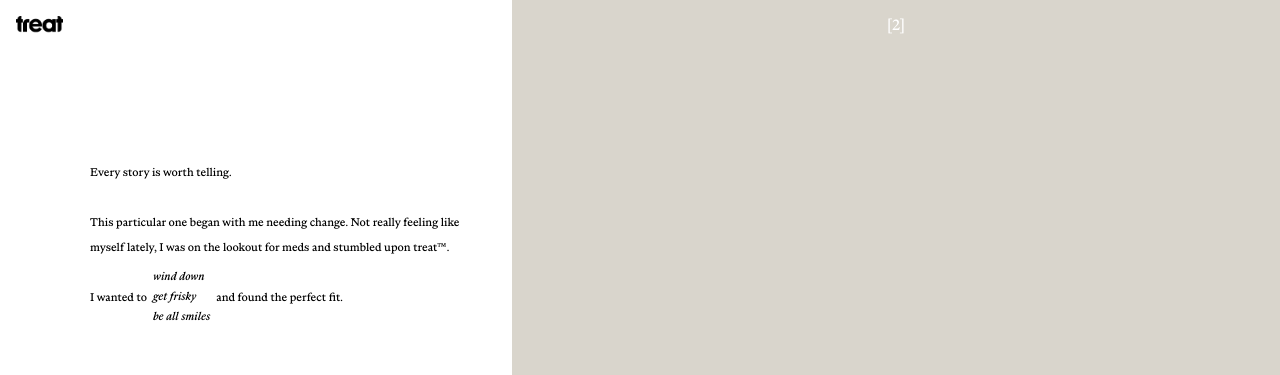
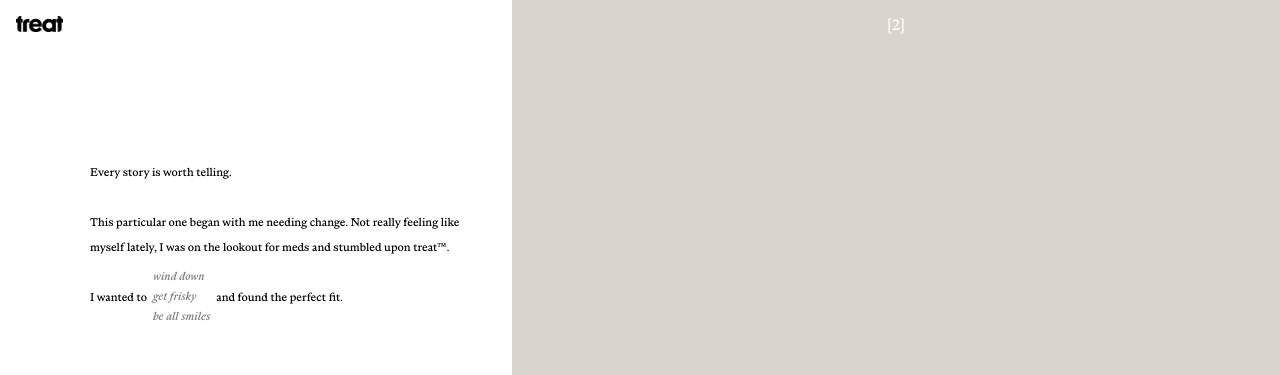
Before and after one commit to saadondaniella/configurator, a React (Vite) app: page / in a window 1280 px wide. Shown: the top 375 px of the page. Built offline with nearby package versions, Linux system fonts and the light colour scheme; no server answers.

Commit message:
Add hover effect to size options

```diff
--- a/src/App.css
+++ b/src/App.css
@@ -18,15 +18,23 @@ body,
   height: 100vh;
 }
 
-.app-logo {
+.app-logo-button {
   position: absolute;
   top: 16px;
   left: 16px;
 
+  padding: 0;
+  border: 0;
+  background: transparent;
+  cursor: pointer;
+
+  z-index: 10;
+}
+
+.app-logo {
+  display: block;
   width: 47px;
   height: auto;
-
-  z-index: 10;
 }
 
 /* STORY PANEL */
@@ -110,6 +118,14 @@ body,
 .color-options .text-button,
 .size-options .text-button {
   text-decoration: none;
+  opacity: 0.5;
+}
+
+.mood-options .text-button:hover,
+.form-options .text-button:hover,
+.color-options .text-button:hover,
+.size-options .text-button:hover {
+  opacity: 1;
 }
 
 /* TEXT BUTTONS */
--- a/src/App.jsx
+++ b/src/App.jsx
@@ -10,10 +10,30 @@ function App() {
   const [size, setSize] = useState(null);
   const [previewForm, setPreviewForm] = useState(null);
   const [previewColor, setPreviewColor] = useState(null);
+  const [previewSize, setPreviewSize] = useState(null);
+  const [resetKey, setResetKey] = useState(0);
+
+  function handleReset() {
+    setMood(null);
+    setForm(null);
+    setColor(null);
+    setSize(null);
+    setPreviewForm(null);
+    setPreviewColor(null);
+    setPreviewSize(null);
+    setResetKey((currentKey) => currentKey + 1);
+  }
 
   return (
     <main className="app">
-      <img className="app-logo" src="/logo/treat-logo.png" alt="treat" />
+      <button
+        className="app-logo-button"
+        type="button"
+        aria-label="Start over"
+        onClick={handleReset}
+      >
+        <img className="app-logo" src="/logo/treat-logo.png" alt="treat" />
+      </button>
 
       <StoryPanel
         mood={mood}
@@ -26,6 +46,8 @@ function App() {
         setSize={setSize}
         onFormPreview={setPreviewForm}
         onColorPreview={setPreviewColor}
+        onSizePreview={setPreviewSize}
+        resetKey={resetKey}
       />
 
       <ThreeScene
@@ -34,6 +56,7 @@ function App() {
         size={size}
         previewForm={previewForm}
         previewColor={previewColor}
+        previewSize={previewSize}
       />
     </main>
   );
--- a/src/component/StoryPanel.jsx
+++ b/src/component/StoryPanel.jsx
@@ -1,4 +1,4 @@
-import { useState } from "react";
+import { useEffect, useState } from "react";
 
 function StoryPanel({
   mood,
@@ -11,11 +11,26 @@ function StoryPanel({
   setSize,
   onFormPreview,
   onColorPreview,
+  onSizePreview,
+  resetKey,
 }) {
+  const formLabels = {
+    round: "circle",
+    heart: "heart",
+    capsule: "oval",
+  };
+
   const [showMoodOptions, setShowMoodOptions] = useState(true);
   const [showFormOptions, setShowFormOptions] = useState(true);
   const [showColorOptions, setShowColorOptions] = useState(true);
   const [showSizeOptions, setShowSizeOptions] = useState(true);
+
+  useEffect(() => {
+    setShowMoodOptions(true);
+    setShowFormOptions(true);
+    setShowColorOptions(true);
+    setShowSizeOptions(true);
+  }, [resetKey]);
 
   function handleMoodSelect(selectedMood) {
     setMood(selectedMood);
@@ -38,6 +53,7 @@ function StoryPanel({
 
   function handleSizeSelect(selectedSize) {
     setSize(selectedSize);
+    onSizePreview(null);
     setShowSizeOptions(false);
   }
 
@@ -66,9 +82,10 @@ function StoryPanel({
           )}
 
           {showMoodOptions && (
-            <div className="mood-options fade-in">
+            <div className="mood-options">
               <button
                 className="text-button"
+                style={{ order: mood === "wind down" ? -1 : 0 }}
                 onClick={() => handleMoodSelect("wind down")}
               >
                 wind down
@@ -76,6 +93,7 @@ function StoryPanel({
 
               <button
                 className="text-button"
+                style={{ order: mood === "get frisky" ? -1 : 0 }}
                 onClick={() => handleMoodSelect("get frisky")}
               >
                 get frisky
@@ -83,6 +101,7 @@ function StoryPanel({
 
               <button
                 className="text-button"
+                style={{ order: mood === "be all smiles" ? -1 : 0 }}
                 onClick={() => handleMoodSelect("be all smiles")}
               >
                 be all smiles
@@ -105,16 +124,16 @@ function StoryPanel({
                 className="text-button"
                 onClick={() => setShowFormOptions(true)}
               >
-                {form}
+                {formLabels[form]}
               </button>
             )}
 
             {showFormOptions && (
-              <div className="form-options fade-in">
+              <div className="form-options">
                 <button
                   className="text-button"
-                  onClick={() => handleFormSelect("round")}
-                  onMouseEnter={() => onFormPreview("round")}
+                  onClick={() => handleFormSelect("capsule")}
+                  onMouseEnter={() => onFormPreview("capsule")}
                   onMouseLeave={() => onFormPreview(null)}
                 >
                   oval
@@ -131,8 +150,8 @@ function StoryPanel({
 
                 <button
                   className="text-button"
-                  onClick={() => handleFormSelect("capsule")}
-                  onMouseEnter={() => onFormPreview("capsule")}
+                  onClick={() => handleFormSelect("round")}
+                  onMouseEnter={() => onFormPreview("round")}
                   onMouseLeave={() => onFormPreview(null)}
                 >
                   circle
@@ -142,8 +161,8 @@ function StoryPanel({
           </div>
 
           <span>
-            options, I finally settled on {form || "a"} shaped treat. The pill
-            was almost complete.
+            options, I finally settled on {formLabels[form] || "a"} shaped
+            treat. The pill was almost complete.
           </span>
         </div>
       )}
@@ -164,9 +183,10 @@ function StoryPanel({
             )}
 
             {showColorOptions && (
-              <div className="color-options fade-in">
+              <div className="color-options">
                 <button
                   className="text-button"
+                  style={{ order: color === "red" ? -1 : 0 }}
                   onClick={() => handleColorSelect("red")}
                   onMouseEnter={() => onColorPreview("red")}
                   onMouseLeave={() => onColorPreview(null)}
@@ -176,6 +196,7 @@ function StoryPanel({
 
                 <button
                   className="text-button"
+                  style={{ order: color === "blue" ? -1 : 0 }}
                   onClick={() => handleColorSelect("blue")}
                   onMouseEnter={() => onColorPreview("blue")}
                   onMouseLeave={() => onColorPreview(null)}
@@ -185,6 +206,7 @@ function StoryPanel({
 
                 <button
                   className="text-button"
+                  style={{ order: color === "beige" ? -1 : 0 }}
                   onClick={() => handleColorSelect("beige")}
                   onMouseEnter={() => onColorPreview("beige")}
                   onMouseLeave={() => onColorPreview(null)}
@@ -213,24 +235,33 @@ function StoryPanel({
             )}
 
             {showSizeOptions && (
-              <div className="size-options fade-in">
+              <div className="size-options">
                 <button
                   className="text-button"
+                  style={{ order: size === "2x3" ? -1 : 0 }}
                   onClick={() => handleSizeSelect("2x3")}
+                  onMouseEnter={() => onSizePreview("2x3")}
+                  onMouseLeave={() => onSizePreview(null)}
                 >
                   2x3
                 </button>
 
                 <button
                   className="text-button"
+                  style={{ order: size === "2x4" ? -1 : 0 }}
                   onClick={() => handleSizeSelect("2x4")}
+                  onMouseEnter={() => onSizePreview("2x4")}
+                  onMouseLeave={() => onSizePreview(null)}
                 >
                   2x4
                 </button>
 
                 <button
                   className="text-button"
+                  style={{ order: size === "2x5" ? -1 : 0 }}
                   onClick={() => handleSizeSelect("2x5")}
+                  onMouseEnter={() => onSizePreview("2x5")}
+                  onMouseLeave={() => onSizePreview(null)}
                 >
                   2x5
                 </button>
--- a/src/component/ThreeScene.jsx
+++ b/src/component/ThreeScene.jsx
@@ -4,7 +4,14 @@ import { GLTFLoader } from "three/addons/loaders/GLTFLoader.js";
 import { OrbitControls } from "three/addons/controls/OrbitControls.js";
 import ViewControls from "./ViewControls";
 
-function ThreeScene({ form, color, size, previewForm, previewColor }) {
+function ThreeScene({
+  form,
+  color,
+  size,
+  previewForm,
+  previewColor,
+  previewSize,
+}) {
   const canvasRef = useRef(null);
   const sceneRef = useRef(null);
   const modelRef = useRef(null);
@@ -153,9 +160,11 @@ function ThreeScene({ form, color, size, previewForm, previewColor }) {
 
     let modelPath;
 
-    // SIZE SELECTED → SHOW BLISTER
-    if (form && color && size) {
-      modelPath = `/glb/${formNames[form]}_Pill_${size}_${colorNames[color]}.glb`;
+    const activeSize = previewSize || size;
+
+    // SIZE SELECTED OR HOVERED → SHOW BLISTER
+    if (form && color && activeSize && !previewForm && !previewColor) {
+      modelPath = `/glb/${formNames[form]}_Pill_${activeSize}_${colorNames[color]}.glb`;
     }
 
     // NO SIZE → SHOW INDIVIDUAL PILL
@@ -201,7 +210,7 @@ function ThreeScene({ form, color, size, previewForm, previewColor }) {
 
         console.log("Loaded form:", activeForm);
         console.log("Loaded color:", activeColor);
-        console.log("Loaded size:", size);
+        console.log("Loaded size:", activeSize);
         console.log("Loaded model:", modelPath);
       },
 
@@ -211,7 +220,7 @@ function ThreeScene({ form, color, size, previewForm, previewColor }) {
         console.error("Error loading GLB:", error);
       },
     );
-  }, [form, color, size, previewForm, previewColor]);
+  }, [form, color, size, previewForm, previewColor, previewSize]);
 
   return (
     <div
```
